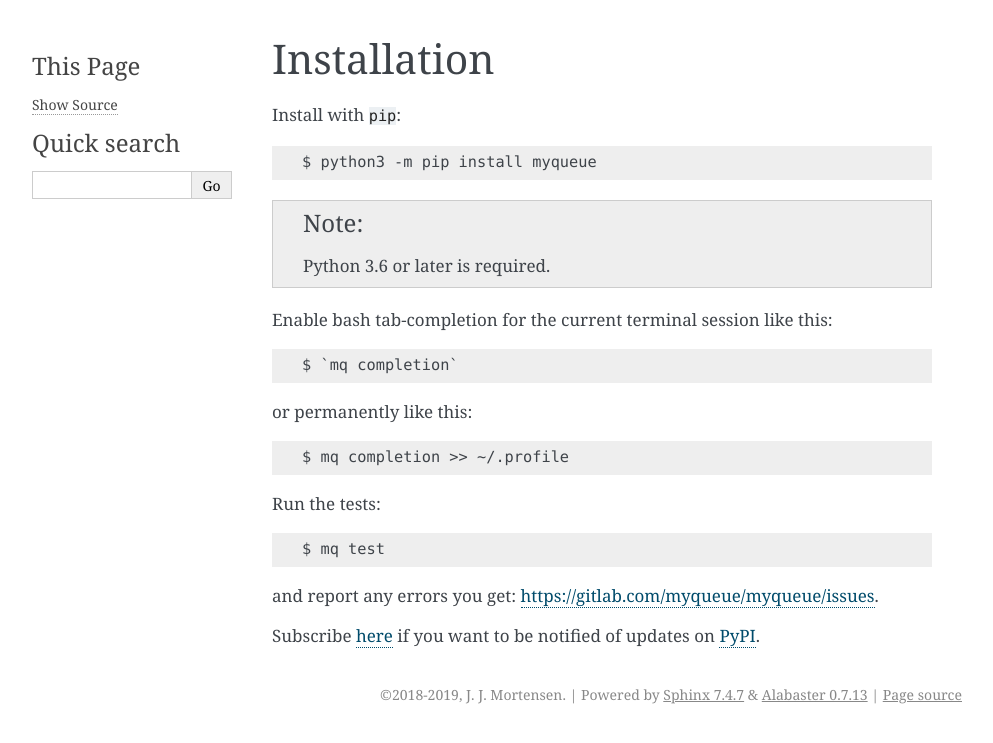
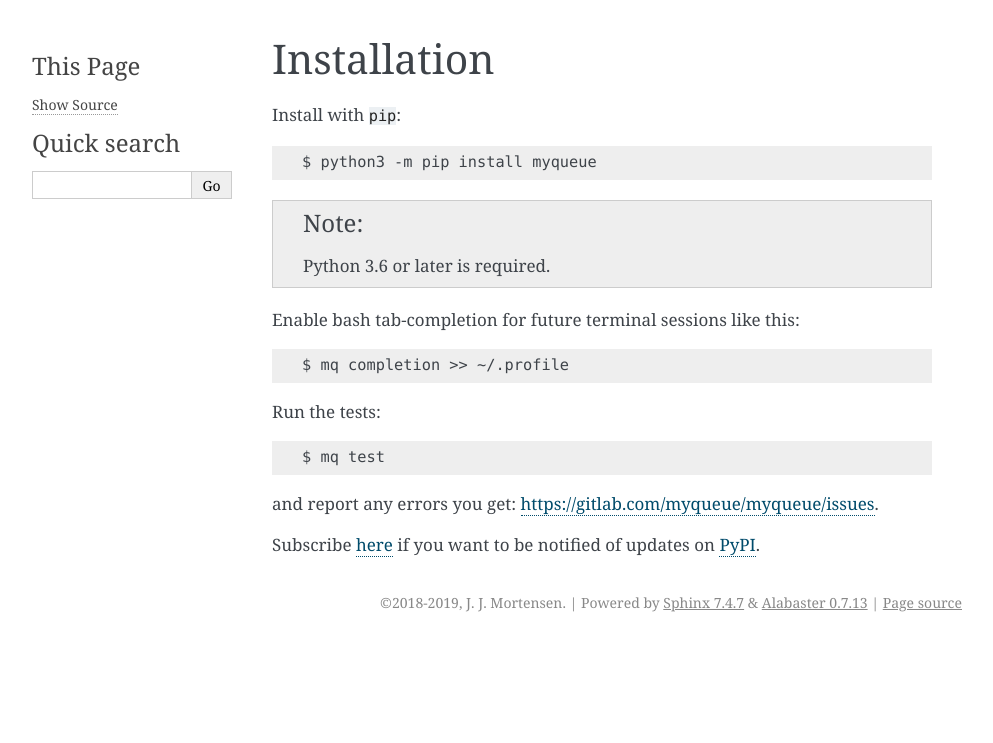
Before and after one commit to Yangxinsix/myqueue, a Sphinx documentation site: the page built from docs/installation.rst, in a window 1280 px wide. Shown: the top 743 px of the page, without its empty margins (148-1141 px from the left). Built offline with Sphinx 7.4.7, drawn with Linux system fonts in a browser that asks for light colours.

Commit message:
Improved docs

```diff
--- a/docs/configuration.rst
+++ b/docs/configuration.rst
@@ -34,7 +34,7 @@ SLURM/PBS.
 nodes
 =====
 
-This is a list of (name, dictionary) tuples describing the different types
+This is a list of (node-name, dictionary) tuples describing the different types
 of nodes.  Each dictionary must have a ``cores`` entry.  Other possible keys
 that you normally don't need are: ``memory``, ``features``, ``reservation``
 and ``mpiargs`` (see the `source code`_ for how to use them).
--- a/docs/documentation.rst
+++ b/docs/documentation.rst
@@ -107,7 +107,8 @@ You can see the status of your jobs with::
     -- ------ ---------------- ----- ---- ------ ---- -----------------------------------
     done: 3, FAILED: 1, total: 4
 
-Remove the failed and done jobs from the list with::
+Remove the failed and done jobs from the list with
+(notice the dot meaning the current folder)::
 
     $ mq remove -s Fd -r .
     1 ./    time@sleep+2     1:1m  0:04 done   0:02
--- a/docs/installation.rst
+++ b/docs/installation.rst
@@ -10,11 +10,7 @@ Install with ``pip``::
 
     Python 3.6 or later is required.
 
-Enable bash tab-completion for the current terminal session like this::
-
-    $ `mq completion`
-
-or permanently like this::
+Enable bash tab-completion for future terminal sessions like this::
 
     $ mq completion >> ~/.profile
 
```
Also changed, not shown: 1 other file.
